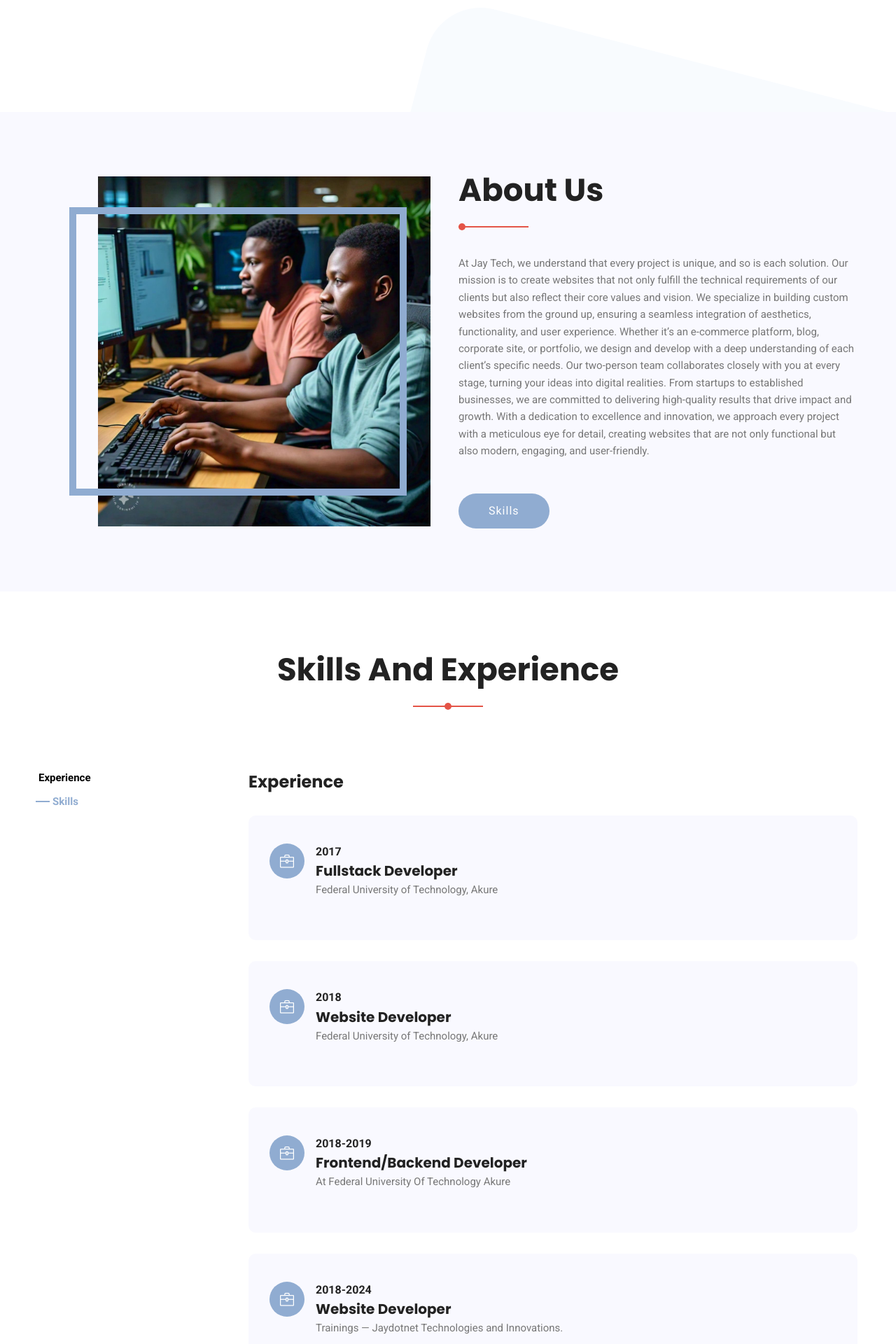
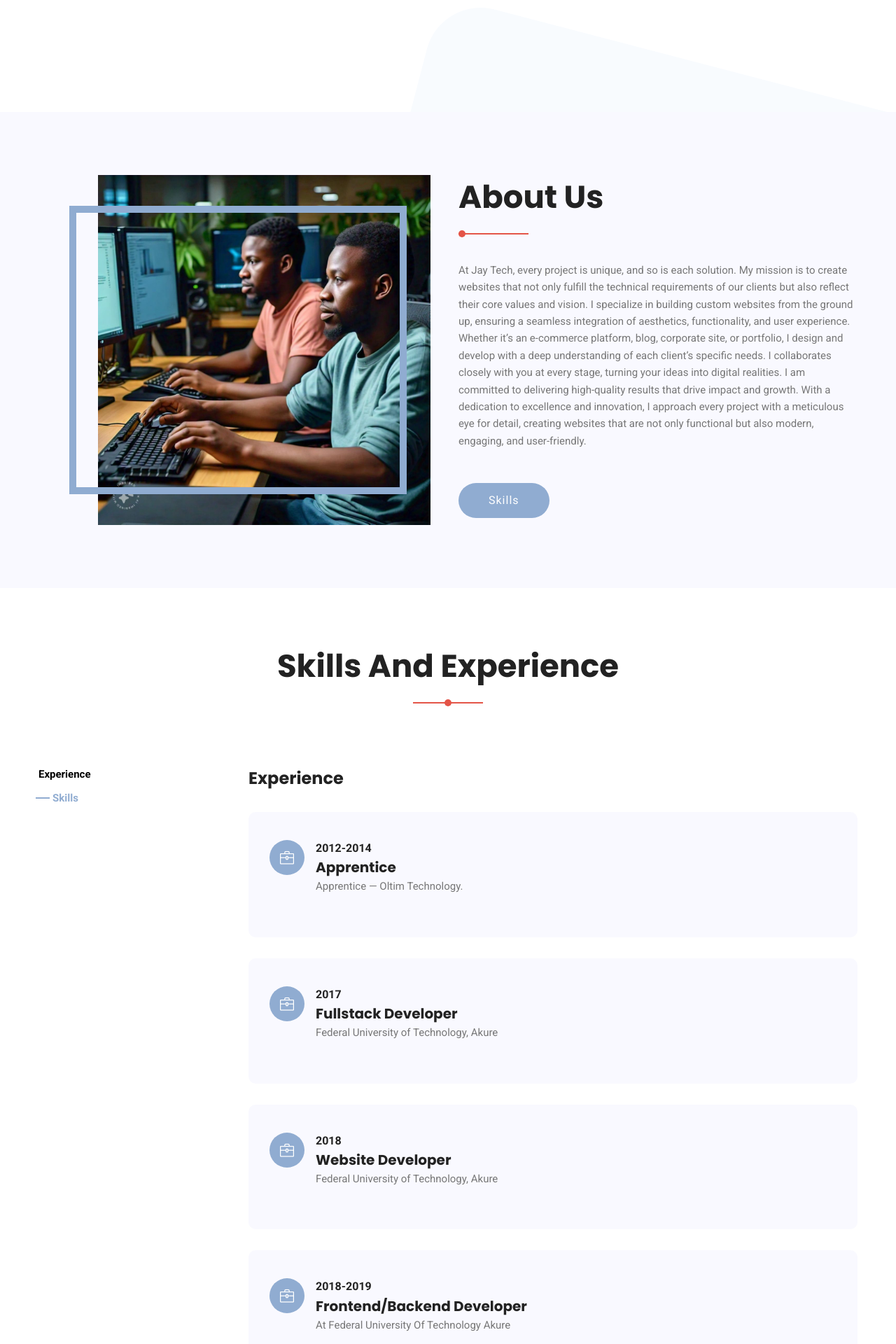
Before and after one commit to jaydotnet-stack/jaytech, a PHP site: page / in a window 1280 px wide. Shown: the part 920-2840 px from the top of the page at 70% size. Run offline with PHP 8.4, Linux system fonts and the light colour scheme; some libraries are stand-ins or nearby versions.

Commit message:
added changes on index.php

```diff
--- a/index.php
+++ b/index.php
@@ -111,7 +111,7 @@
                             <div class="section-title mb-50">
                                 <h2>About Us</h2>
                             </div>
-                            <p>At Jay Tech, we understand that every project is unique, and so is each solution. Our mission is to create websites that not only fulfill the technical requirements of our clients but also reflect their core values and vision. We specialize in building custom websites from the ground up, ensuring a seamless integration of aesthetics, functionality, and user experience. Whether it’s an e-commerce platform, blog, corporate site, or portfolio, we design and develop with a deep understanding of each client’s specific needs. Our two-person team collaborates closely with you at every stage, turning your ideas into digital realities. From startups to established businesses, we are committed to delivering high-quality results that drive impact and growth. With a dedication to excellence and innovation, we approach every project with a meticulous eye for detail, creating websites that are not only functional but also modern, engaging, and user-friendly.</p>
+                            <p>At Jay Tech, every project is unique, and so is each solution. My mission is to create websites that not only fulfill the technical requirements of our clients but also reflect their core values and vision. I specialize in building custom websites from the ground up, ensuring a seamless integration of aesthetics, functionality, and user experience. Whether it’s an e-commerce platform, blog, corporate site, or portfolio, I design and develop with a deep understanding of each client’s specific needs. I collaborates closely with you at every stage, turning your ideas into digital realities. I am committed to delivering high-quality results that drive impact and growth. With a dedication to excellence and innovation, I approach every project with a meticulous eye for detail, creating websites that are not only functional but also modern, engaging, and user-friendly.</p>
                             <!-- <ul class="about-info mt-4">
                                 <li><span>Name:</span>
                                     <span>Karim EzZat</span>
@@ -167,6 +167,20 @@
                         <div id="page-1" class="page one">
                             <h3 class="heading">Experience</h3>
 
+
+                            <div class="resume-wrap transition d-flex">
+                                <div class="icon d-flex align-items-center justify-content-center">
+                                    <span class="icon-briefcase"></span>
+                                </div>
+                                <div class="text pl-3">
+                                    <span class="date">2012-2014</span>
+                                    <h4>Apprentice</h4>
+                                    <span class="position">Apprentice — Oltim Technology.</span>
+
+                                </div>
+
+                            </div>
+
                             <div class="resume-wrap transition d-flex">
                                 <div class="icon d-flex align-items-center justify-content-center">
                                     <span class="icon-briefcase"></span>
@@ -207,21 +221,35 @@
                                     <span class="icon-briefcase"></span>
                                 </div>
                                 <div class="text pl-3">
-                                    <span class="date">2018-2024</span>
+                                    <span class="date">2018-present</span>
+                                    <h4>System Programmer</h4>
+                                    <span class="position">System Programmer and Engineer — Ingenious Technologies and Innovations (Remote).</span>
+
+                                </div>
+
+                            </div>
+
+                            <div class="resume-wrap transition d-flex">
+                                <div class="icon d-flex align-items-center justify-content-center">
+                                    <span class="icon-briefcase"></span>
+                                </div>
+                                <div class="text pl-3">
+                                    <span class="date">2019-present</span>
                                     <h4>Website Developer</h4>
                                     <span class="position">Trainings — Jaydotnet Technologies and Innovations.</span>
 
                                 </div>
 
                             </div>
+
                             <div class="resume-wrap transition d-flex">
                                 <div class="icon d-flex align-items-center justify-content-center">
                                     <span class="icon-briefcase"></span>
                                 </div>
                                 <div class="text pl-3">
-                                    <span class="date">2019-2024</span>
-                                    <h4>Website Developer</h4>
-                                    <span class="position">Trainings — Jaydotnet Technologies and Innovations.</span>
+                                    <span class="date">2019-2019</span>
+                                    <h4>Centre Trainer</h4>
+                                    <span class="position">Centre Trainer — American Tower Company (ATC) Digital Village Literacy Program.</span>
 
                                 </div>
 
@@ -301,7 +329,7 @@
                                     <span class="icon-briefcase"></span>
                                 </div>
                                 <div class="text pl-3">
-                                    <span class="date">2023-2024</span>
+                                    <span class="date">2023-present</span>
                                     <h4>Website Developer</h4>
                                     <span class="position">Research Mentee - Essay Process Product Research by the Institute of Technology-Enhanced-Learning
                                     and Digital Humanities (INTEDH), Federal University of Technology Akure (FUTA) and sponsored by
@@ -316,7 +344,7 @@
                                     <span class="icon-briefcase"></span>
                                 </div>
                                 <div class="text pl-3">
-                                    <span class="date">2023-2024</span>
+                                    <span class="date">2023-present</span>
                                     <h4>Website Developer</h4>
                                     <span class="position">Software developer — Learnwithpride Ltd. (Remote)</span>
 
@@ -329,7 +357,7 @@
                                     <span class="icon-briefcase"></span>
                                 </div>
                                 <div class="text pl-3">
-                                    <span class="date">2023-2024</span>
+                                    <span class="date">2023-present</span>
                                     <h4>Website Developer</h4>
                                     <span class="position">Software Engineer — Computer Resource Centre (CRC) Federal University of Technology Akure (Full
                                     Time)</span>
```
